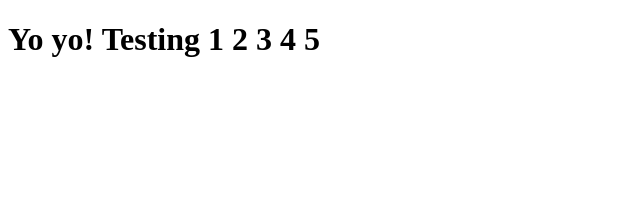
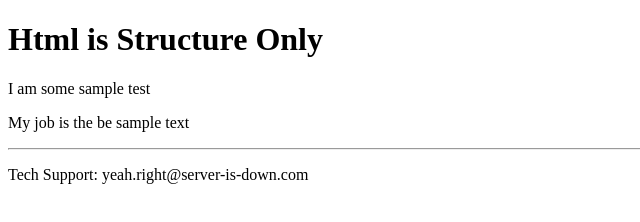
Before and after one commit to kuvalisconrad/basics-test-fork, a plain HTML site: page site/index.html in a window 1280 px wide. Shown: the whole page, without its empty margins (0-640 px from the left). Drawn offline with Linux system fonts and the light colour scheme.

Commit message:
1 week almost complete

```diff
--- a/site/index.html
+++ b/site/index.html
@@ -1,9 +1,16 @@
 <!DOCTYPE html>
 <html>
 <head>
-	<title>Yo</title>
+	<meta charset="utf-8">
+	<title>Html is Structure Only</title>
 </head>
 <body>
-<h1>Yo yo! Testing 1 2 3 4 5</h1>
+	<h1>Html is Structure Only</h1>
+	<p>I am some sample test</p>
+	<p>My job is the be sample text</p>
+	<footer>
+		<hr>
+		<p>Tech Support: yeah.right@server-is-down.com</p>
+	</footer>
 </body>
 </html>
```
